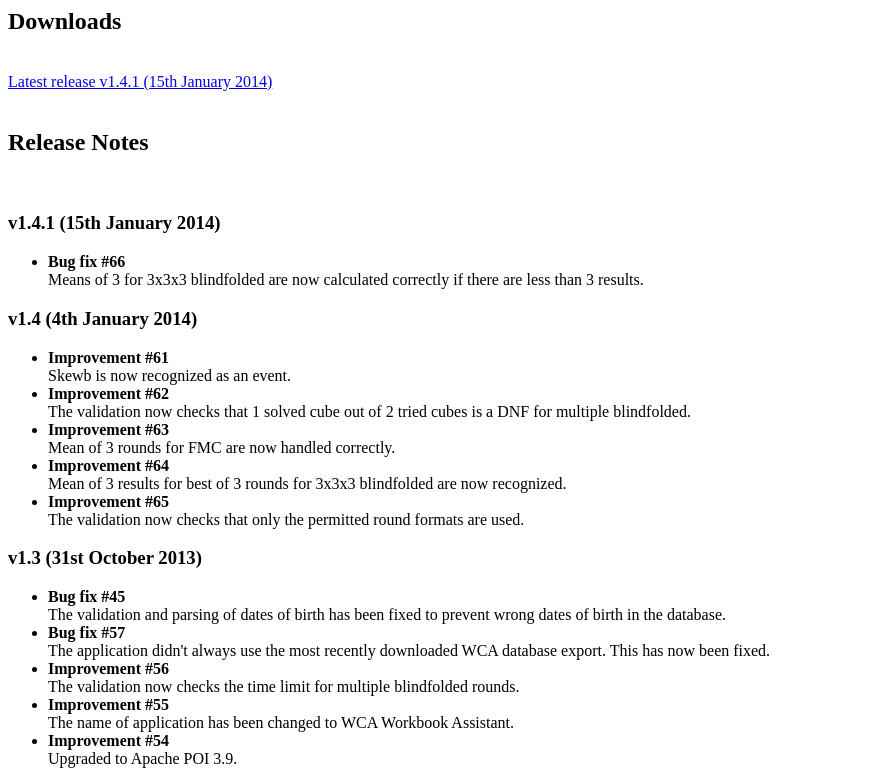
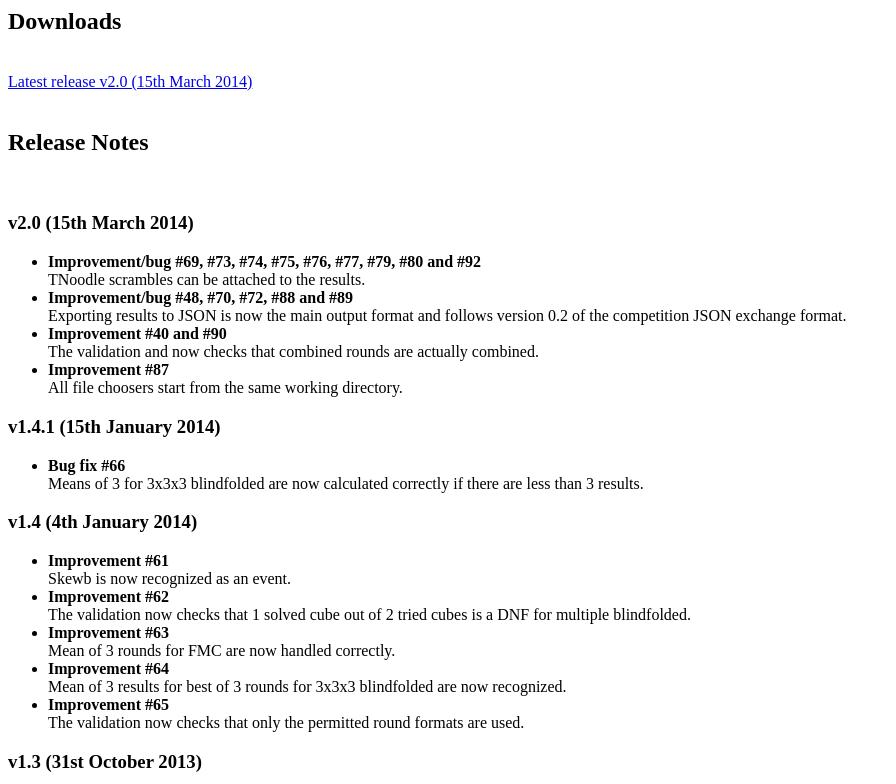
Before and after one commit to thewca/wca-workbook-assistant, a plain HTML site: page htdocs/index.html in a window 1280 px wide. Shown: the top 784 px of the page, without its empty margins (0-896 px from the left). Drawn offline with Linux system fonts and the light colour scheme.

Commit message:
Release notes for v2.0.

```diff
--- a/htdocs/index.html
+++ b/htdocs/index.html
@@ -1,11 +1,18 @@
 <h2>Downloads</h2>
 <br/>
-<a href="https://www.worldcubeassociation.org/files/wca-workbook-assistant-1.4.1.jar">Latest release v1.4.1 (15th January 2014)</a>
+<a href="https://www.worldcubeassociation.org/files/wca-workbook-assistant-2.0.jar">Latest release v2.0 (15th March 2014)</a>
 <br/>
 <!--break-->
 <br/>
 <h2>Release Notes</h2>
 <br/>
+<h3>v2.0 (15th March 2014)</h3>
+<ul>
+    <li><strong>Improvement/bug #69, #73, #74, #75, #76, #77, #79, #80 and #92</strong><br>TNoodle scrambles can be attached to the results.</li>
+    <li><strong>Improvement/bug #48, #70, #72, #88 and #89</strong><br>Exporting results to JSON is now the main output format and follows version 0.2 of the competition JSON exchange format.</li>
+    <li><strong>Improvement #40 and #90</strong><br>The validation and now checks that combined rounds are actually combined.</li>
+    <li><strong>Improvement #87</strong><br>All file choosers start from the same working directory.</li>
+</ul>
 <h3>v1.4.1 (15th January 2014)</h3>
 <ul>
     <li><strong>Bug fix #66</strong><br>Means of 3 for 3x3x3 blindfolded are now calculated correctly if there are less than 3 results.</li>
```
